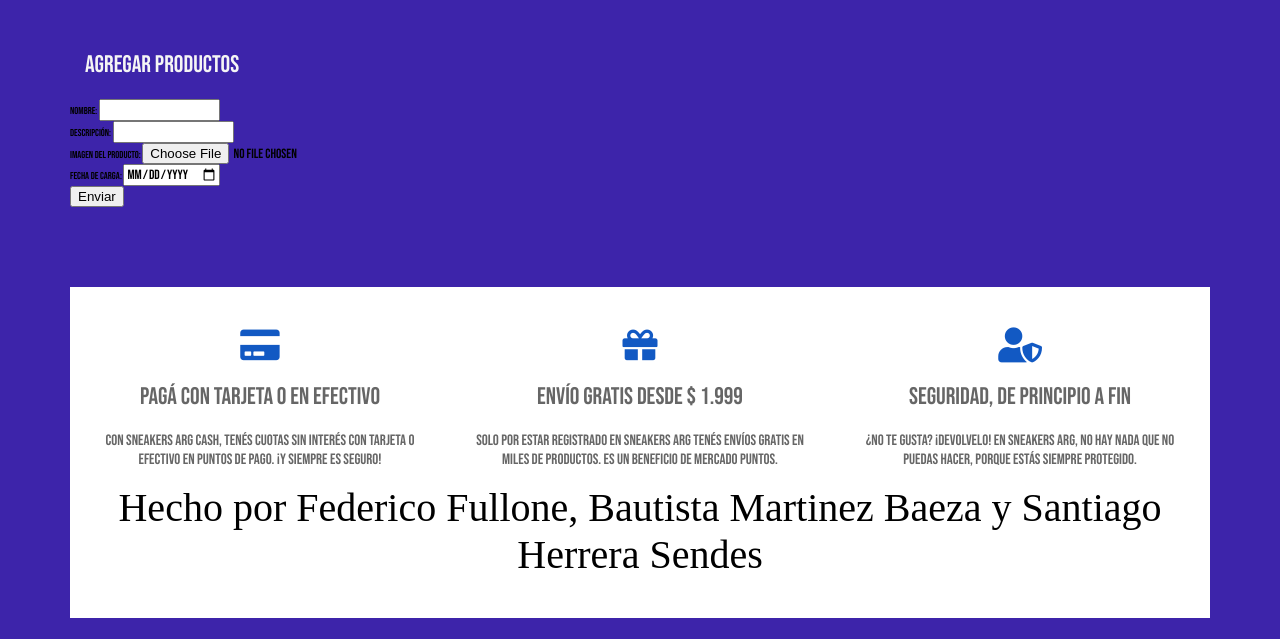
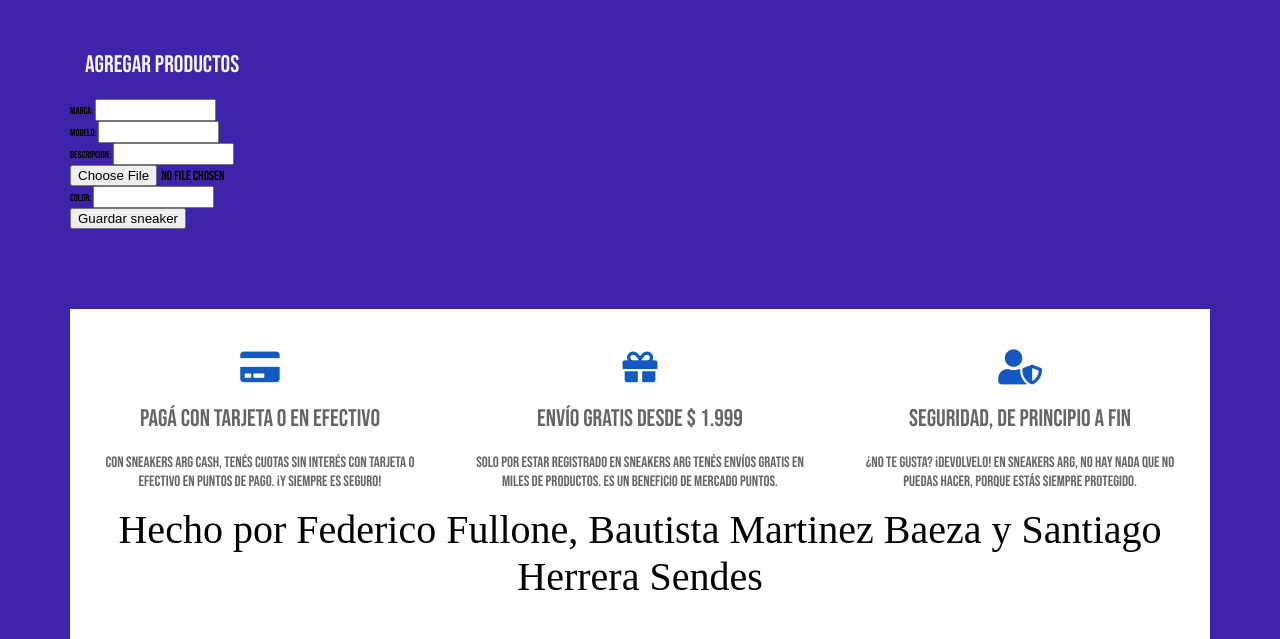
Before and after one commit to fedefullone/proyectointegrador2, a Node server app: template views/product-add.ejs in a window 1280 px wide. Shown: the part 169-808 px from the top of the page. Before the commit the page ends 787 px from the top, so only its background shows below. Run offline with Node 20, Linux system fonts and the light colour scheme; the template is opened without the code that fills it, so the values that code supplies are empty; some libraries are stand-ins or nearby versions; some web fonts are replaced.

Commit message:
agregar productos

```diff
--- a/routes/main.js
+++ b/routes/main.js
@@ -9,6 +9,8 @@ const  router = express.Router();
 router.get('/', controladorMain.index)
 //router.get('/search-results', controladorMain.searchResults)
 
+/*router.get('/product-add', controladorMain.add)*/
+
 
 
 module.exports = router;
--- a/routes/products.js
+++ b/routes/products.js
@@ -22,6 +22,8 @@ var storage = multer.diskStorage({
 router.post('/store', upload.single('image'), controladorProductos.store)
 //router.post('/update/:id', upload.single('image'), controladorProductos.update)
 //router.post('/storeComentarios', controladorProductos.storeComentarios)
+router.get('/create', controladorProductos.create) // Ruta que muestra el form de carga
+//router.post('/store', upload.single('images'), controladorProductos.store) //Ruta que guarda datos
 router.get('/:id', controladorProductos.show)
 
 
--- a/views/partials/headerLogueado.ejs
+++ b/views/partials/headerLogueado.ejs
@@ -29,7 +29,7 @@
         <nav class="main-navbar">
             <ul class="left-navbar">
                 <li><a href="/all-products">Todos los productos</a></li>
-                <!-- solo logueado <li><a href="">Cargar productos</a></li> -->
+                <li><a href="/product/create">Cargar productos</a></li>
             </ul>
 
             <ul class="right-navbar">
--- a/views/product-add.ejs
+++ b/views/product-add.ejs
@@ -16,28 +16,33 @@
 				<h2 class="products-title">Agregar productos</h2>
 			</div>
 			<!-- Show the "ultimos" products -->
-			<form action="" method%="GET">
+			<form action="/product/store" method%="POST">
 				<div>
-					 <label for="nombre">Nombre:</label>
-					 <input id="nombre" type="text" name="nombre" value="">
+					<label for="marca">Marca:</label>
+					<input id="marca" type="text" name="marca" value="">
 				</div>
 
 				<div>
-					<label for="Descripción">Descripción:</label>
-					<input id="Descripción" type="text" name="Descripción" value="">
+					<label for="modelo">Modelo:</label>
+					<input id="modelo" type="text" name="modelo" value="">
 				</div>
 
 				<div>
-					<label for="imagen del producto">imagen del producto:</label>
-					<input id="imagen del producto" type="file" name="imagen del producto" value="">
+					<label for="descripcion">Descripcion:</label>
+					<input id="descripcion" type="text" name="descripcion" value="">
 				</div>
 				<div>
-					<label for="Fecha de carga">Fecha de carga:</label>
-					<input id="Fecha de carga" type="date" name="Fecha de carga" value="">
+					<input type="file" name="image" value="">
+				</div>
+				<div>
+					<label for="color">Color:</label>
+					<input id="color" type="text" name="color" value="">
 				</div>
 
+
+
 				<div>
-					 <button type="submit">Enviar</button>
+					<button type="submit">Guardar sneaker</button>
 				</div>
 			</form>
 
```
Also changed, not shown: controllers/controladorProductos.js (+68 -19 lines), database/config/config.js (+6 -6 lines), public/images/users/images-1655914585006.jpeg (added). Lines whose indentation alone changed are shown as unchanged.
